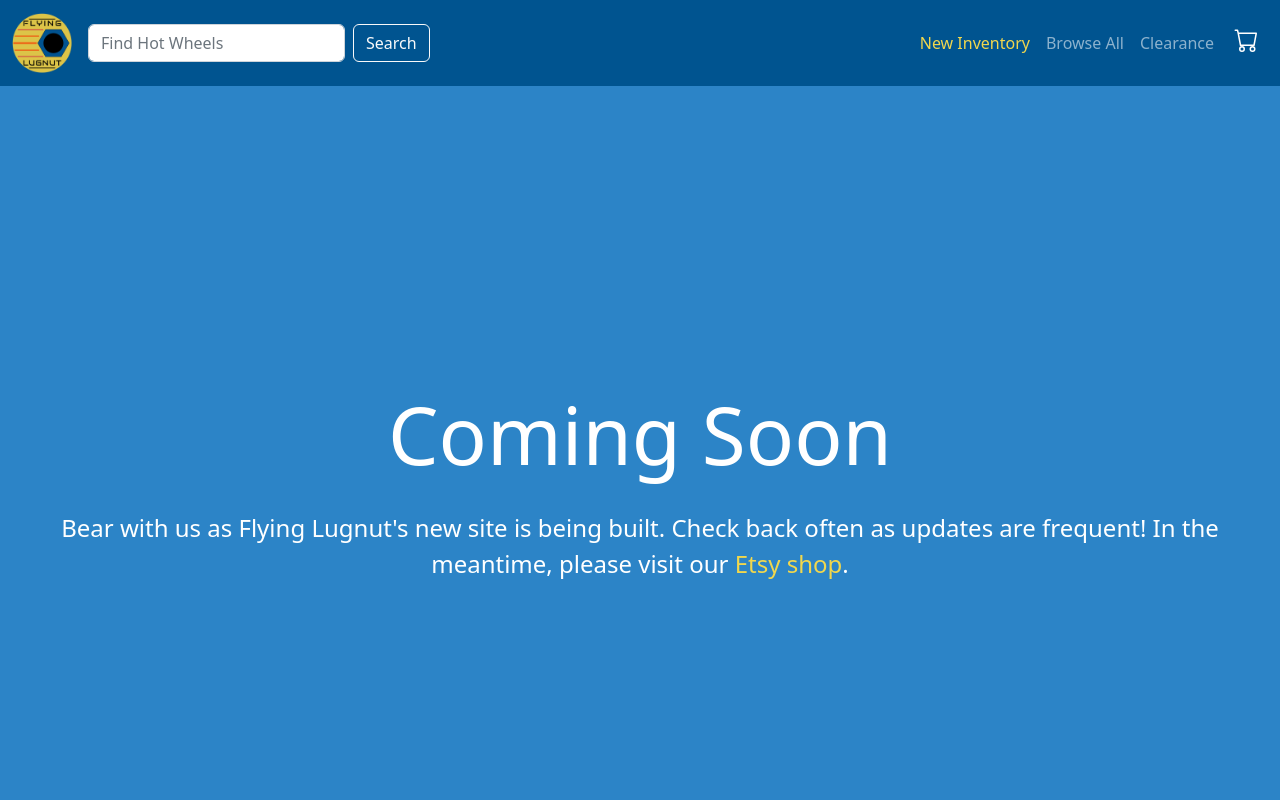
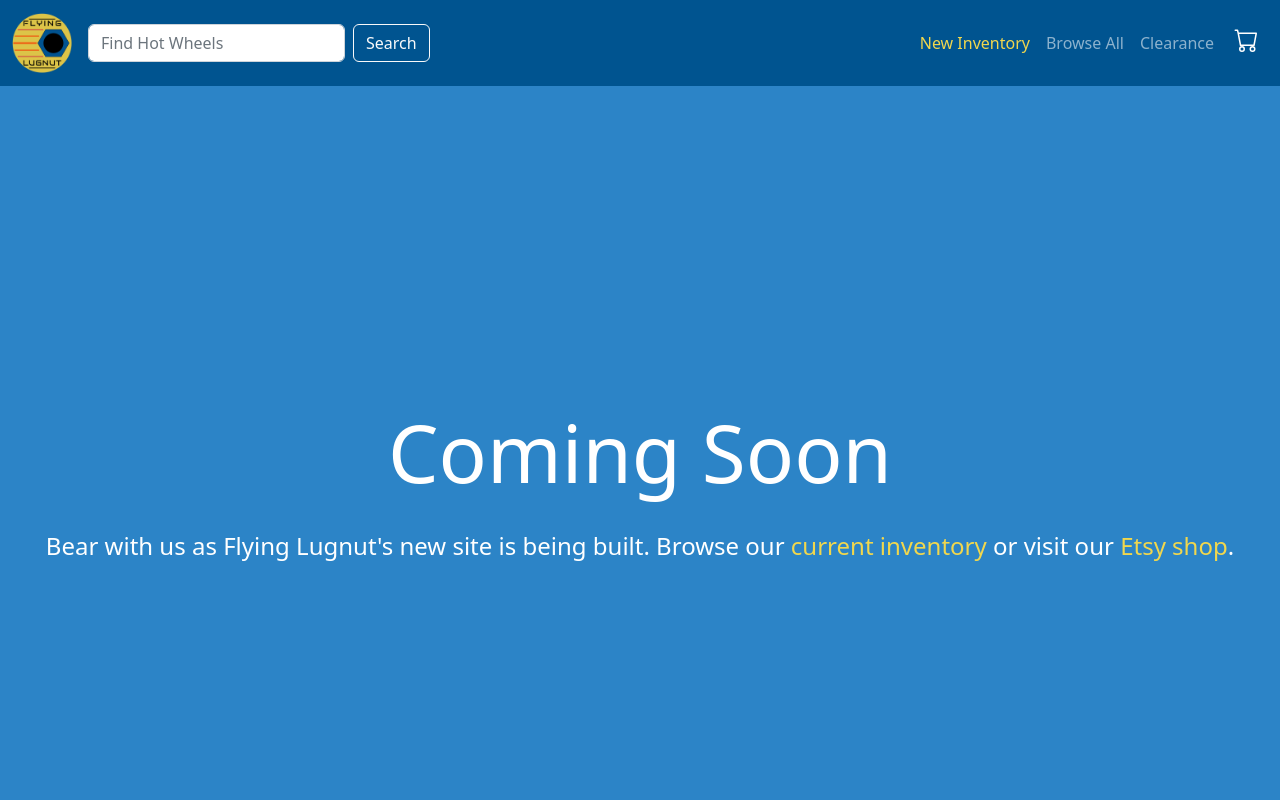
Before and after one commit to argounova/flying-lugnut, a React (Create React App) app in the folder client/: page /coming-soon in a window 1280 px wide. Shown: the top 800 px of the page. Built offline with nearby package versions, Linux system fonts and the light colour scheme.

Commit message:
edit to text on coming soon component

```diff
--- a/client/src/components/ComingSoon/component.jsx
+++ b/client/src/components/ComingSoon/component.jsx
@@ -7,7 +7,7 @@ const ComingSoon = () => {
         <div className="comingSoonDiv">
             <Stack className="d-flex align-items-center justify-content-center">
                 <p className="comingSoonTitle">Coming Soon</p>
-                <p className="comingSoonInfo">Bear with us as Flying Lugnut's new site is being built.  Check back often as updates are frequent!  In the meantime, please visit our <a style={{ textDecoration: 'none', color: '#F1D74D'}} href="http://flyinglugnut.etsy.com">Etsy shop</a>.</p>
+                <p className="comingSoonInfo">Bear with us as Flying Lugnut's new site is being built.  Browse our <a style={{ textDecoration: 'none', color: '#F1D74D'}} href='http://localhost:3000/browse-all'>current inventory</a> or visit our <a style={{ textDecoration: 'none', color: '#F1D74D'}} href="http://flyinglugnut.etsy.com">Etsy shop</a>.</p>
             </Stack>
         </div>
     );
```
